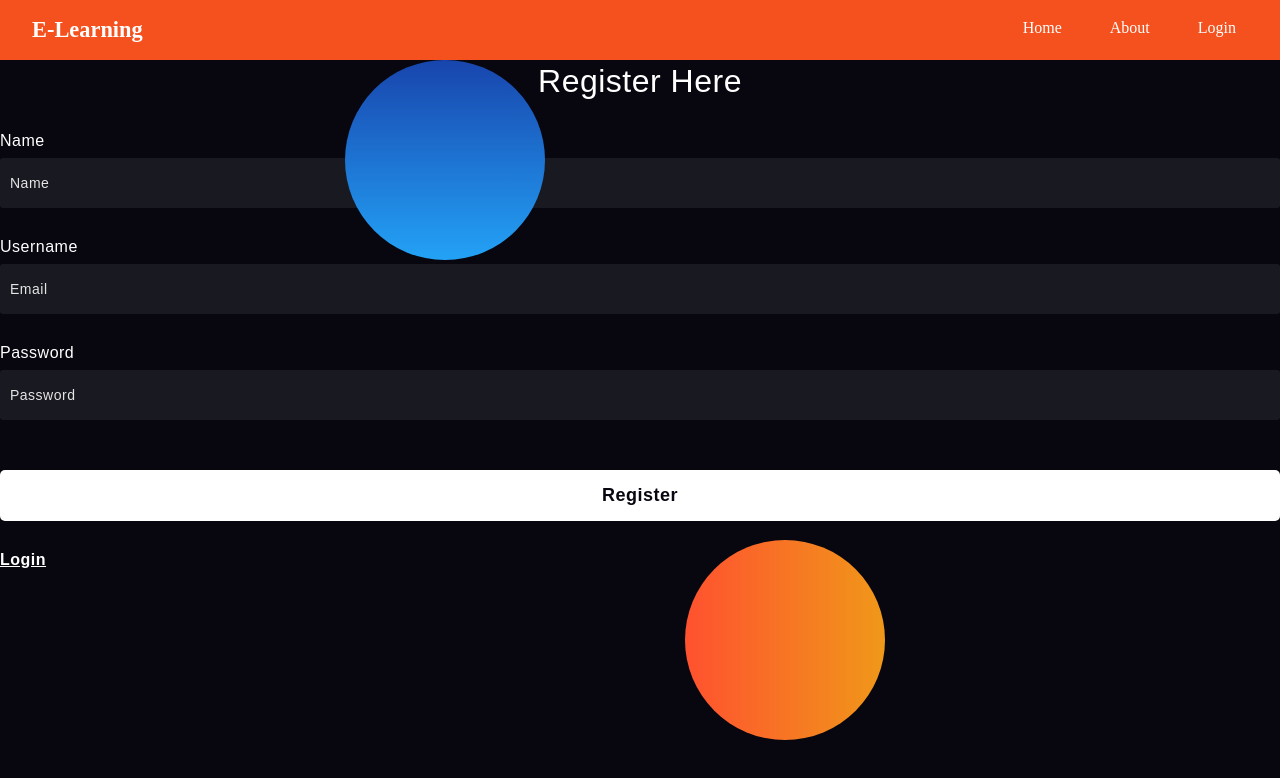
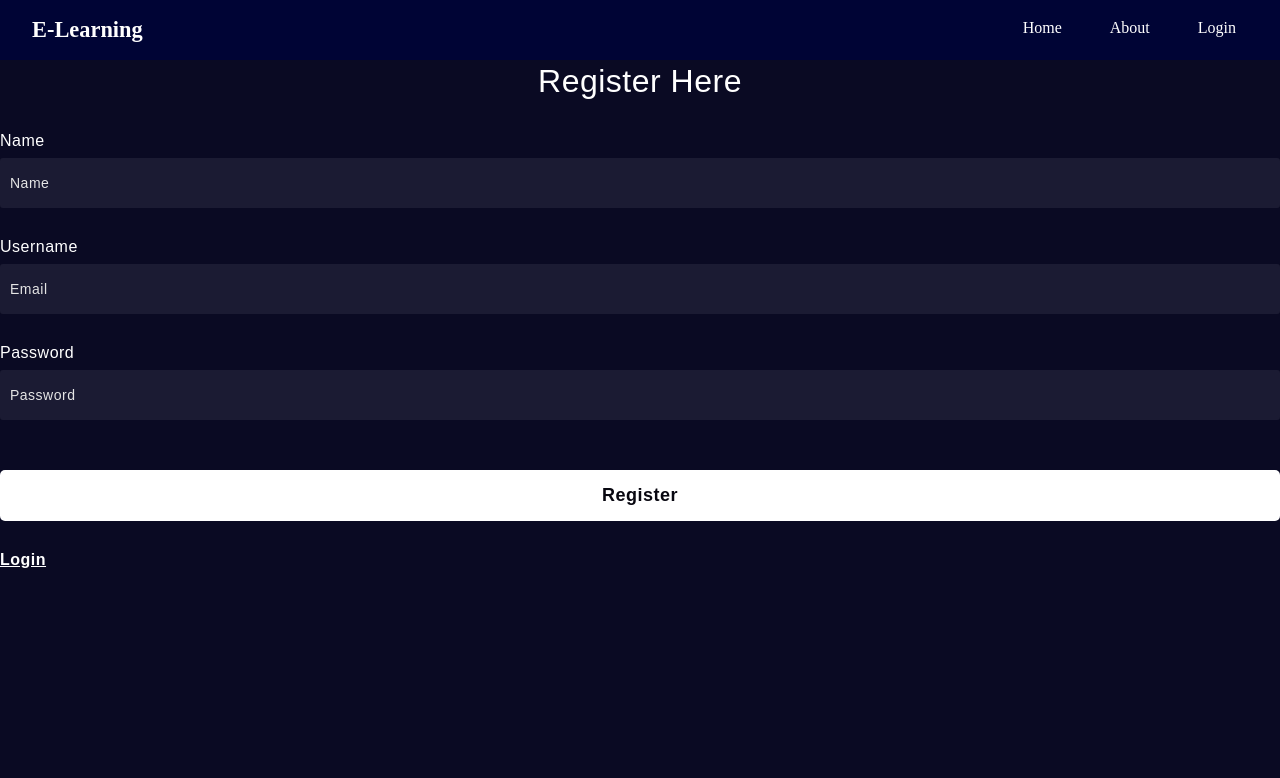
Before and after one commit to AshmitaKayastha/Web-Based-Online-Learning-Platform, a React (Vite) app: page /register in a window 1280 px wide. Shown: the top 778 px of the page. Built offline with nearby package versions, Linux system fonts and the light colour scheme.

Commit message:
Login/Register Changed

```diff
--- a/src/App.css
+++ b/src/App.css
@@ -6,7 +6,7 @@
     box-sizing: border-box;
 }
 body{
-    background-color: #080710;
+    background-color: #0A0A23;
 }
 .background{
     width: 430px;
@@ -22,23 +22,7 @@ body{
     position: absolute;
     border-radius: 50%;
 }
-.shape:first-child{
-    background: linear-gradient(
-        #1845ad,
-        #23a2f6
-    );
-    left: -80px;
-    top: -80px;
-}
-.shape:last-child{
-    background: linear-gradient(
-        to right,
-        #ff512f,
-        #f09819
-    );
-    right: -30px;
-    bottom: -80px;
-}
+
 
 form *{
     font-family: 'Poppins',sans-serif;
--- a/src/login.css
+++ b/src/login.css
@@ -23,7 +23,7 @@
   display: flex;
   align-items: center;
   justify-content: center;
-  background-color: white;
+  background-color: #7D8CA3;
 }
 
 .login-right {
@@ -62,8 +62,8 @@
 .login-form button {
   width: 100%;
   padding: 12px;
-  background-color: #007bff;
-  color: white;
+  background-color: #000435;
+  color: #fff;
   border: none;
   border-radius: 6px;
   font-weight: bold;
--- a/src/navbar.css
+++ b/src/navbar.css
@@ -27,5 +27,5 @@
   position: sticky;
   top: 0;
   z-index: 999;
-  background-color: #f4511e; /* Or your navbar background */
+  background-color:  #000435; /* Or your navbar background */
 }
```
Also changed, not shown: public/images/sphere.png (added).
